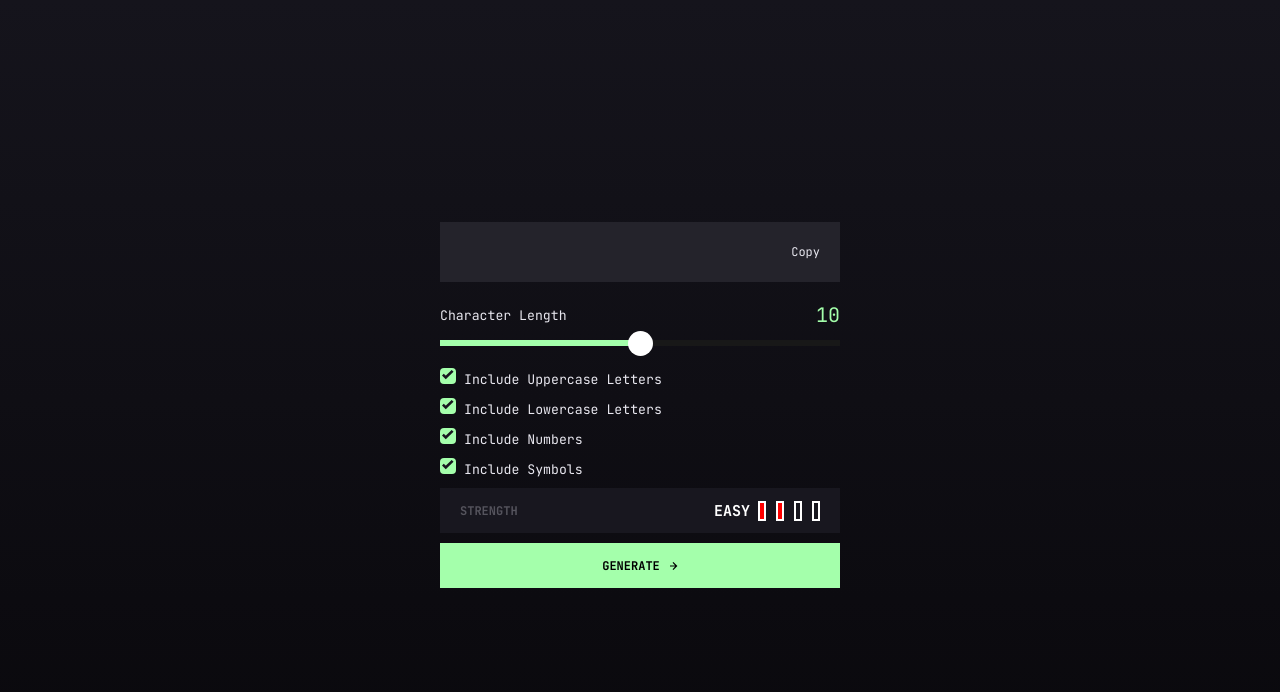
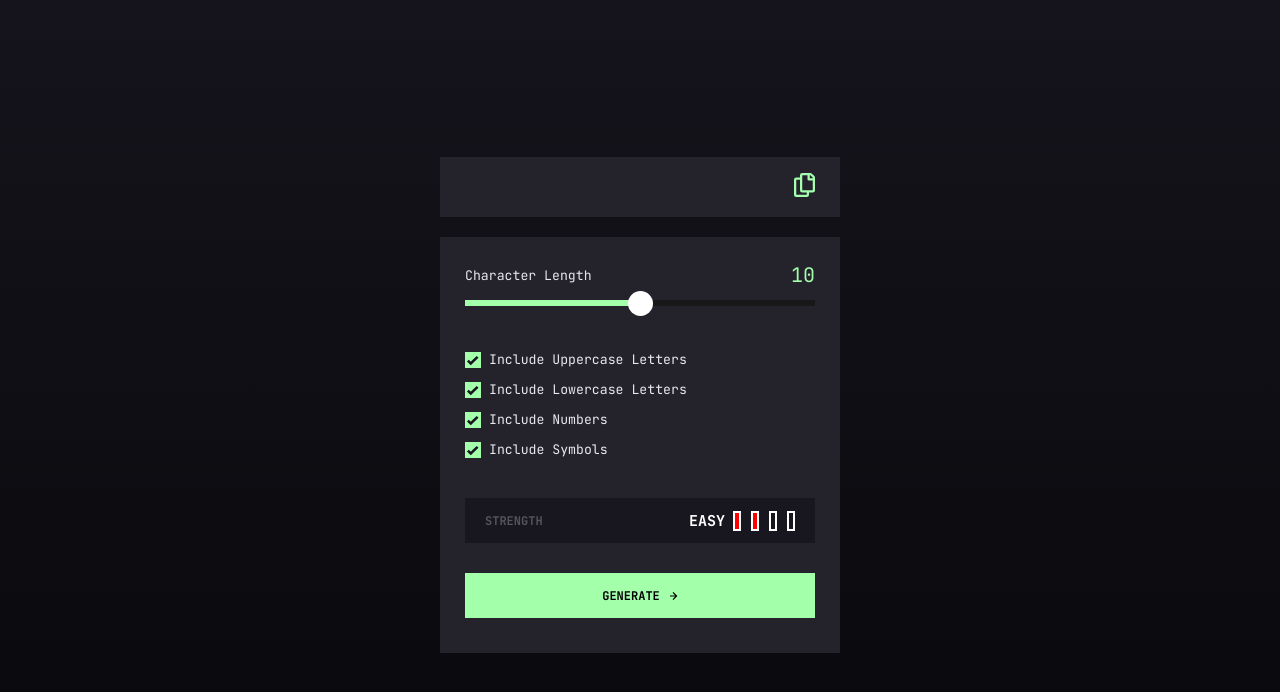
Before and after one commit to Riquelme3m/iJunior-Password-Generator, a React (Vite) app: page / in a window 1280 px wide. Shown: the top 692 px of the page. Built offline with nearby package versions, Linux system fonts and the light colour scheme.

Commit message:
Melhorias css

```diff
--- a/src/App.jsx
+++ b/src/App.jsx
@@ -87,6 +87,7 @@ const App = () => {
     return (
         <div className="app">
             <Password {...passwordProps} password={password} />
+            <div className='options'>
             <Length onChange={handleLengthChange} />
             <div className="checkbox-container">
                 <Checkbox
@@ -116,6 +117,7 @@ const App = () => {
             </div>
             <Strength strength={strength} />
             <Generate onGenerate={generatePassword} />
+            </div>
         </div>
     );
 };
--- a/src/components/Checkbox.css
+++ b/src/components/Checkbox.css
@@ -5,7 +5,7 @@ input[type="checkbox"] {
     border: 2px solid rgb(232, 231, 239);
     width: 16px;
     height: 16px;
-    border-radius: 4px; /* Optional: Makes it look like a square checkbox */
+    top: 4px;
     cursor: pointer;
     position: relative;
     margin-right: 8px; /* Add space to the right of the checkbox */
@@ -27,7 +27,7 @@ input[type="checkbox"]:checked {
 input[type="checkbox"]:checked::after {
     content: '';
     position: absolute;
-    top: 50%; /* Center the checkmark */
+    top: 60%; /* Center the checkmark */
     left: 50%;
     width: 12px;
     height: 12px;
--- a/src/components/Password.jsx
+++ b/src/components/Password.jsx
@@ -13,7 +13,10 @@ const Password = ({ password }) => {
         <div className="container-password">
             <p id="password">{password}</p>
             <button id="copy" onClick={copyPassword}>
-                Copy
+                <svg width="21" height="24"
+                    xmlns="http://www.w3.org/2000/svg">
+                    <path d="M20.341 3.091 17.909.659A2.25 2.25 0 0 0 16.319 0H8.25A2.25 2.25 0 0 0 6 2.25V4.5H2.25A2.25 2.25 0 0 0 0 6.75v15A2.25 2.25 0 0 0 2.25 24h10.5A2.25 2.25 0 0 0 15 21.75V19.5h3.75A2.25 2.25 0 0 0 21 17.25V4.682a2.25 2.25 0 0 0-.659-1.591ZM12.469 21.75H2.53a.281.281 0 0 1-.281-.281V7.03a.281.281 0 0 1 .281-.281H6v10.5a2.25 2.25 0 0 0 2.25 2.25h4.5v1.969a.282.282 0 0 1-.281.281Zm6-4.5H8.53a.281.281 0 0 1-.281-.281V2.53a.281.281 0 0 1 .281-.281H13.5v4.125c0 .621.504 1.125 1.125 1.125h4.125v9.469a.282.282 0 0 1-.281.281Zm.281-12h-3v-3h.451c.075 0 .147.03.2.082L18.667 4.6a.283.283 0 0 1 .082.199v.451Z" fill="#A4FFAF"/>
+                </svg>
             </button>
         </div>
     );
```
Also changed, not shown: 1 other file (tests, documents, lock files or other folders).
